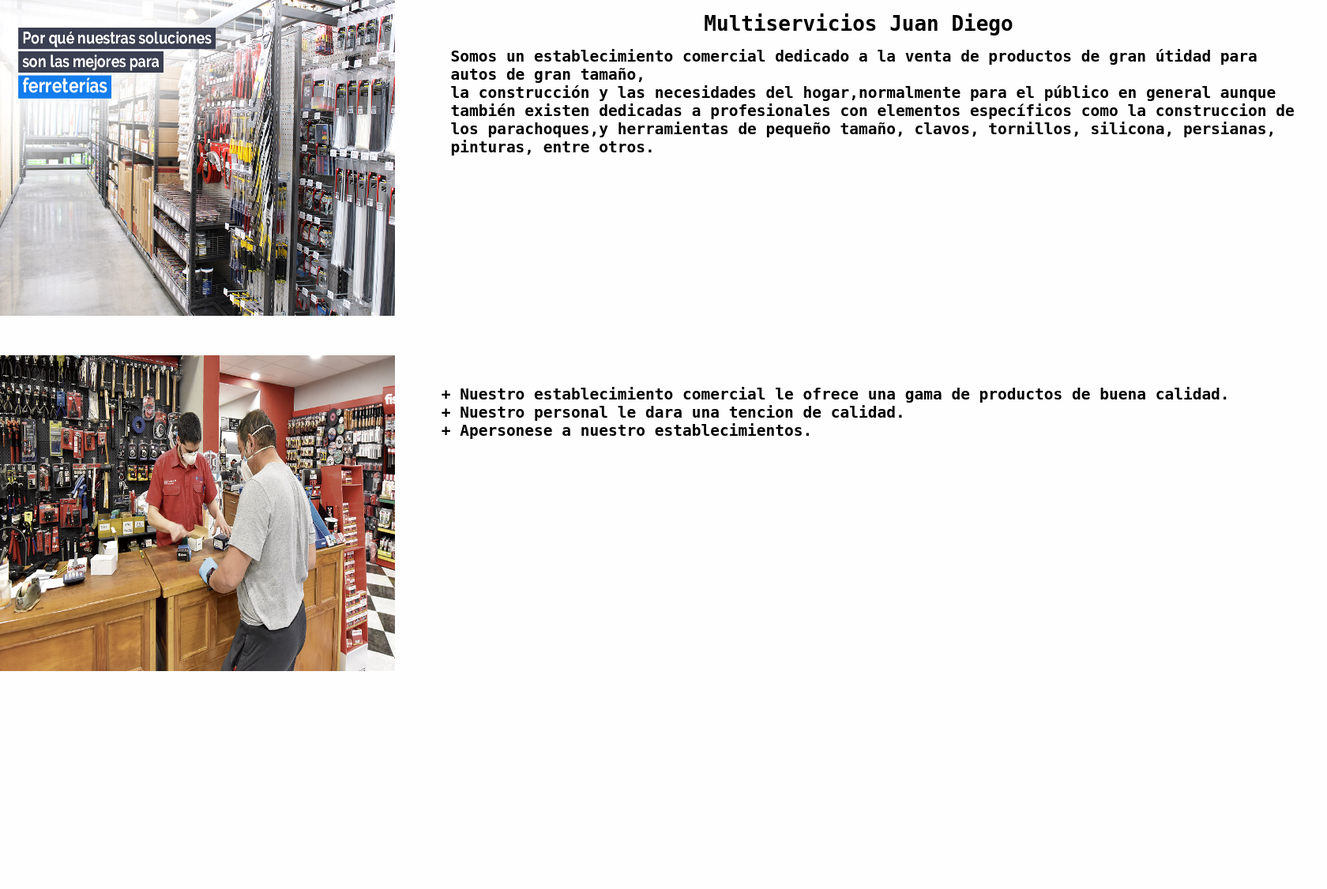
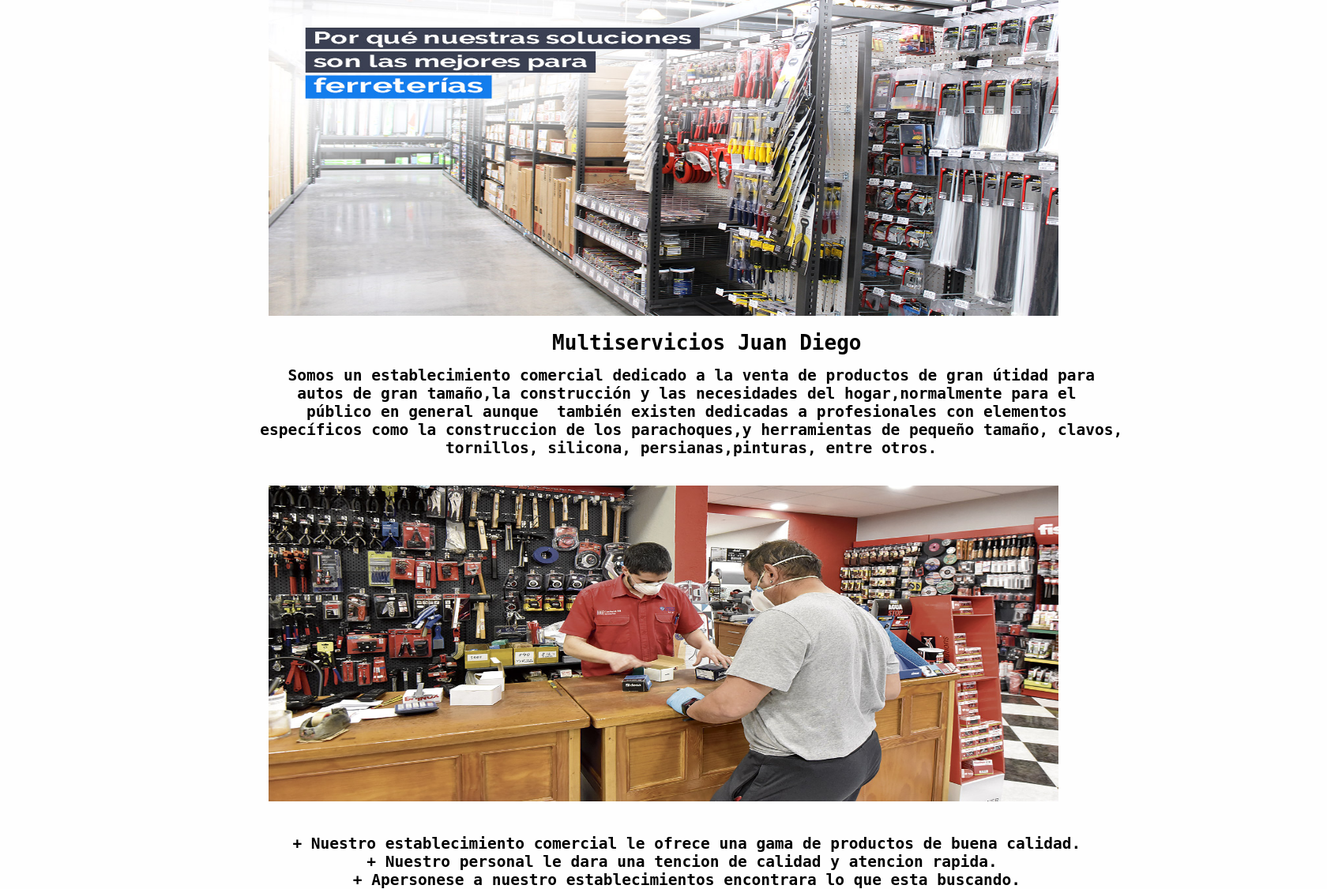
Before and after one commit to yenifer445/trabajofinal, a PHP site: page /info.php in a window 1680 px wide. Shown: the part 84-1210 px from the top of the page at 79% size. Before the commit the page ends 934 px from the top, so only its background shows below. Run offline with PHP 8.4, Linux system fonts and the light colour scheme.

Commit message:
centro la imagen

```diff
--- a/info.php
+++ b/info.php
@@ -31,25 +31,37 @@
 
     </nav>
 </header>
+<style>
+       .container{
+        position: relative;
+        display: inline-block;
 
-<p>
-<img src="imagen/sector.jpg"  align="left"  width="500px" height="400px" ;><pre>
-<h1>                         Multiservicios Juan Diego</h1>
+    }
+
+    img{
+        max-width: 100%;
+ }
+
+</style>
+<div id="container">
+
+
+<center><img src="imagen/sector.jpg"  class="img-fluid"  width="1000px" height="400px" ;><pre>
+<h1>       Multiservicios Juan Diego</h1>
 <h2>      Somos un establecimiento comercial dedicado a la venta de productos de gran útidad para
-      autos de gran tamaño,
-      la construcción y las necesidades del hogar,normalmente para el público en general aunque
-      también existen dedicadas a profesionales con elementos específicos como la construccion de
-      los parachoques,y herramientas de pequeño tamaño, clavos, tornillos, silicona, persianas,
-      pinturas, entre otros.</h2></pre>
-</p>
-</br> </br> </br> </br> </br> </br> </br> </br> </br> </br> </br> </br> </br> </br>
-<p>
-<img src="imagen/ferre.jpg"  align="left"  width="500px" height="400px" ;><pre>
+      autos de gran tamaño,la construcción y las necesidades del hogar,normalmente para el
+      público en general aunque  también existen dedicadas a profesionales con elementos
+      específicos como la construccion de los parachoques,y herramientas de pequeño tamaño, clavos,
+      tornillos, silicona, persianas,pinturas, entre otros.</h2></pre> </center>
+
+   </br> </br>
+
+<center> <img src="imagen/ferre.jpg"  class="img-fluid"  width="1000px" height="400px" ;><pre>
 <h2>
      + Nuestro establecimiento comercial le ofrece una gama de productos de buena calidad.
-     + Nuestro personal le dara una tencion de calidad.
-     + Apersonese a nuestro establecimientos.
+     + Nuestro personal le dara una tencion de calidad y atencion rapida.
+     + Apersonese a nuestro establecimientos encontrara lo que esta buscando.</center>
 </h2></pre>
-</p>
+</div>
 </body>
 </html>
```
